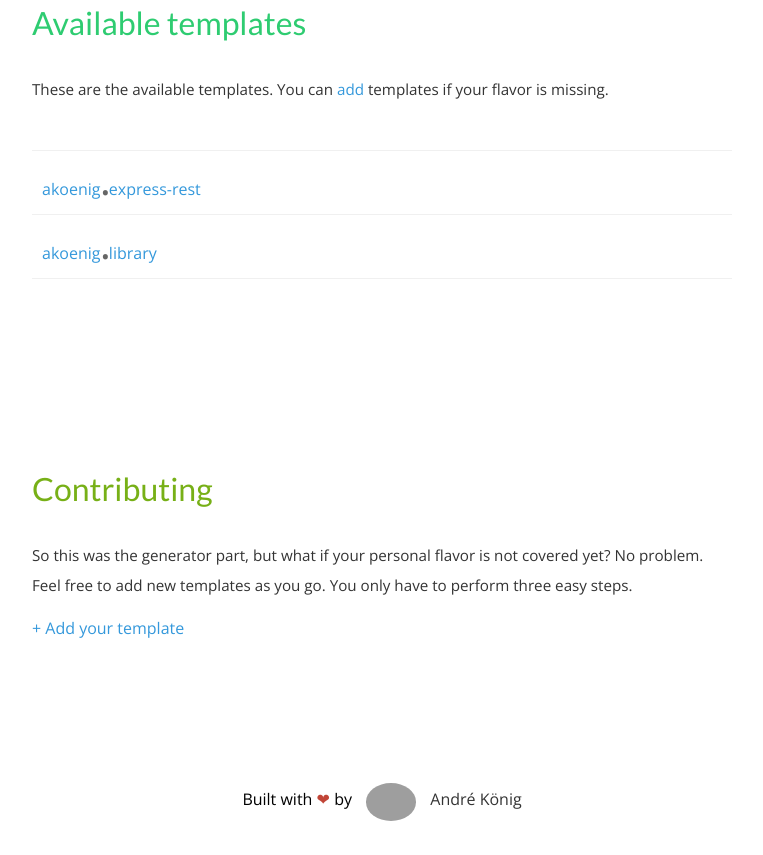
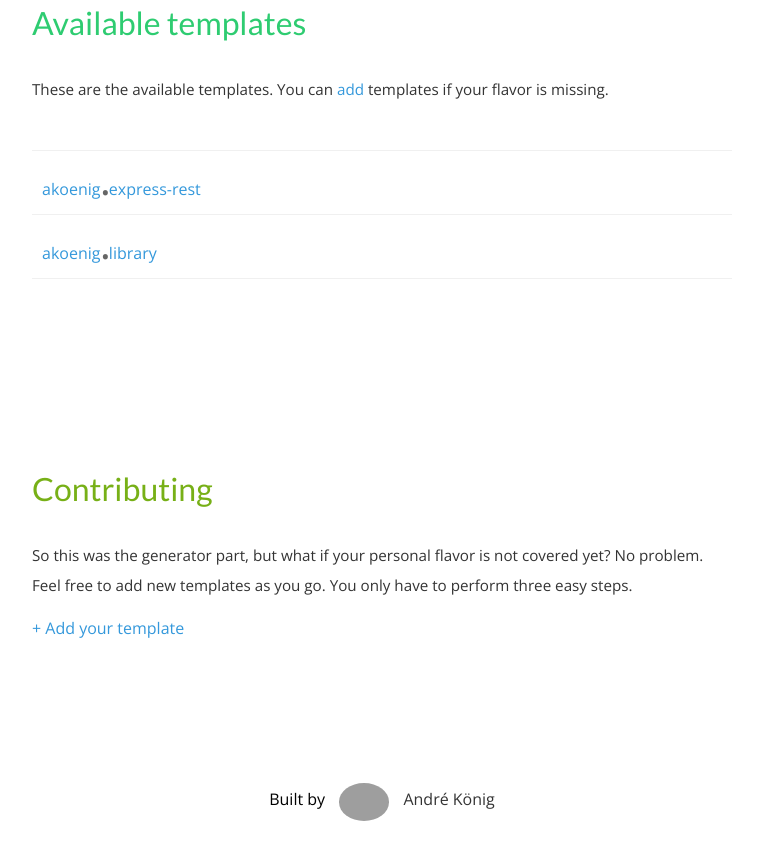
Before and after one commit to akoenig/ninit, a plain HTML site: page index.html in a window 1280 px wide. Shown: the part 2073-2928 px from the top of the page, without its empty margins (258-1021 px from the left). Drawn offline with nearby package versions, Linux system fonts and the light colour scheme; grey boxes are pictures that could not be loaded.

Commit message:
Modified footer.

```diff
--- a/index.html
+++ b/index.html
@@ -93,7 +93,7 @@
             </section>
 
             <section id="love">
-                <p>Built with <span class="heart">❤</span> by <a href="http://iam.andrekoenig.info"><img class="image-round" width="50" src="http://akoenig.github.io/angular-deckgrid/images/andre.png"></img> André König</a></p>
+                <p>Built by <a href="http://iam.andrekoenig.info"><img class="image-round" width="50" src="http://akoenig.github.io/angular-deckgrid/images/andre.png"></img> André König</a></p>
             </section>
         </article>
 
--- a/styles/main.css
+++ b/styles/main.css
@@ -24,10 +24,6 @@
 body {
     font-family: 'Open Sans', sans-serif;
     font-weight:300;
-}
-
-.heart {
-    color:rgba(192, 65, 51, .98);
 }
 
 .image-round {
```
